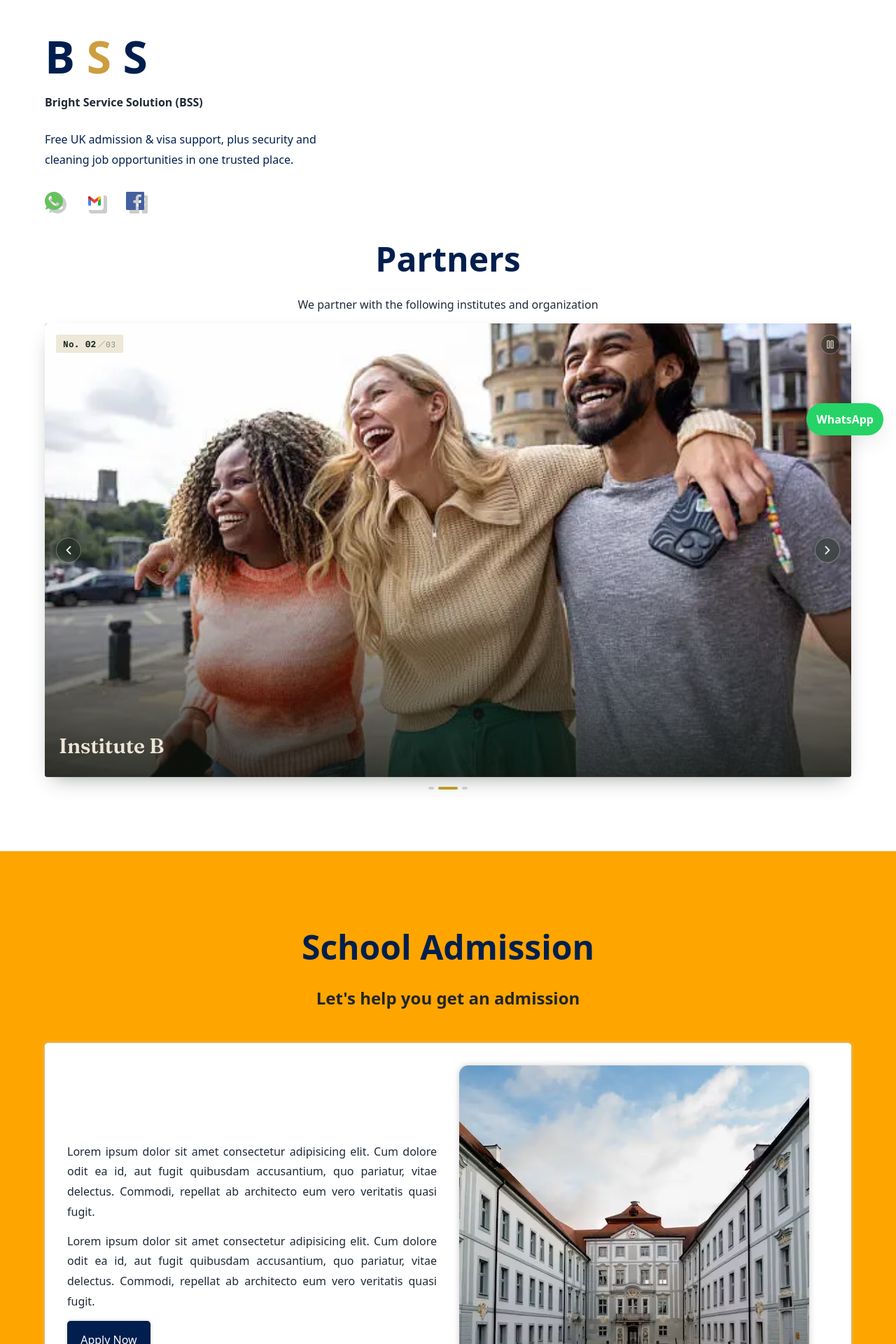
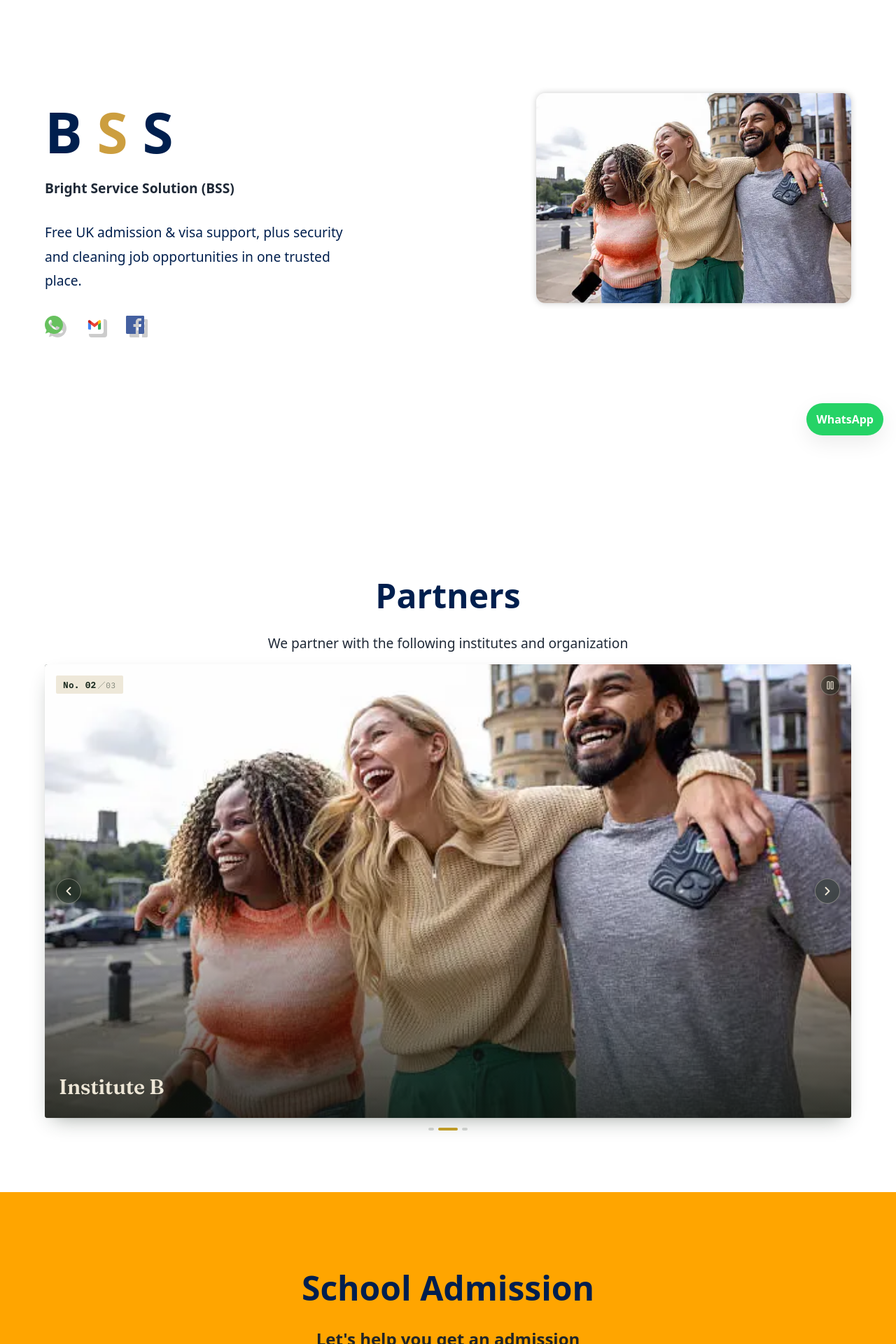
Before and after one commit to Bpmichael/bss-website, a React (Vite) app: page / in a window 1280 px wide. Shown: the part 160-2080 px from the top of the page at 70% size. Built offline with nearby package versions, Linux system fonts and the light colour scheme.

Commit message:
Added Contact Section

```diff
--- a/src/components/About.jsx
+++ b/src/components/About.jsx
@@ -1,5 +1,6 @@
 import React from "react";
 import { useI18n } from "../lib/i18n.jsx";
+import Contact from "./Contact.jsx";
 
 export default function About() {
   const { t, lang, setLanguage } = useI18n();
@@ -55,6 +56,8 @@ export default function About() {
           </div>
         </section>
       </section>
+
+      <Contact />
     </section>
   );
 }
--- /dev/null
+++ b/src/components/Contact.jsx
@@ -0,0 +1,34 @@
+import React from "react";
+
+export default function Contact() {
+  return (
+    <section className="container card">
+      <h2 className="section-subtitle">Find Us</h2>
+      <div className="hero-icons contact-icons">
+        <a href="https://wa.me/+447350160962">
+          <img src="/images/whatsapp.svg" width={26} height={26} alt="" />
+        </a>
+        <a href="#">
+          <img src="/images/gmail.svg" width={26} height={26} alt="" />
+        </a>
+        <a href="#">
+          <img src="/images/facebook.svg" width={26} height={26} alt="" />
+        </a>
+      </div>
+      <div className="p">
+        <div style={{ marginTop: 10 }}>
+          <iframe
+            title="Birmingham map"
+            width="100%"
+            height="320"
+            style={{ border: 0, borderRadius: 14 }}
+            loading="lazy"
+            allowFullScreen
+            referrerPolicy="no-referrer-when-downgrade"
+            src="https://www.google.com/maps?q=Birmingham%2C%20United%20Kingdom&output=embed"
+          />
+        </div>
+      </div>
+    </section>
+  );
+}
--- a/src/styles.css
+++ b/src/styles.css
@@ -329,6 +329,14 @@ ul {
   filter: drop-shadow(5px 5px #ccc);
 }
 
+.contact-icons {
+  display: grid;
+  grid-template-columns: repeat(3, 1fr);
+  max-width: 250px;
+  padding: 1em;
+  margin: auto;
+}
+
 .carousel {
   margin-top: 2em;
 }
@@ -376,7 +384,16 @@ ul {
 
   .flex {
     flex-direction: row;
-    align-items: center;
+    align-items: top;
+  }
+
+  p {
+    font-size: 1.2rem;
+    margin-bottom: 1.2em;
+  }
+
+  ul li {
+    font-size: 1.2rem;
   }
 
   .reverse {
@@ -431,12 +448,22 @@ ul {
   .hero {
     background: none;
     text-align: left;
+    padding-top: 23dvh;
   }
+
+  .brand-name {
+    font-size: 5rem;
+  }
+
   .hero-icons {
     justify-content: left;
   }
 
-  /* .hero-img {
+  .carousel {
+    margin-top: 42dvh;
+  }
+
+  .hero-img {
     display: block;
-  } */
+  }
 }
```
